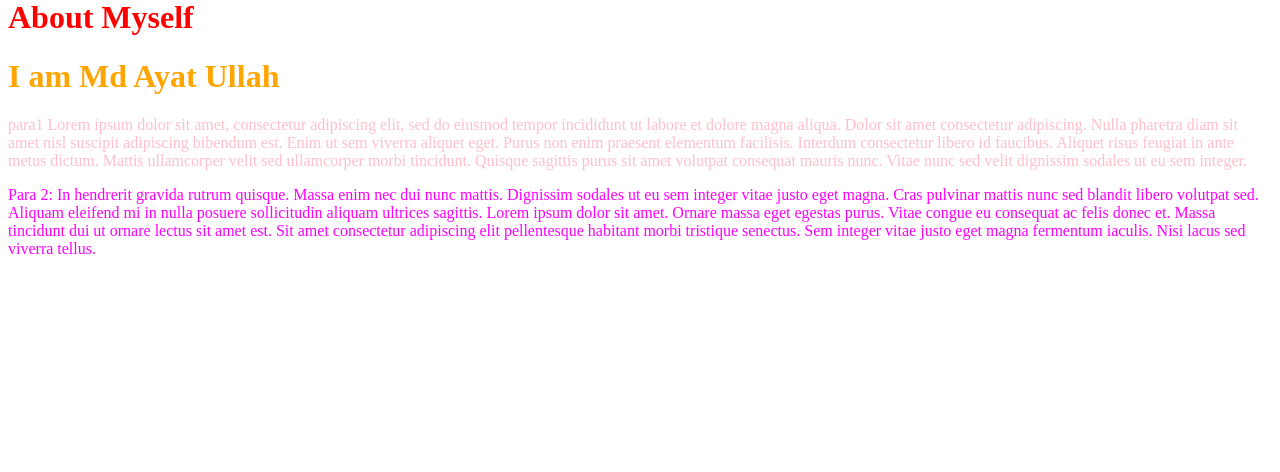
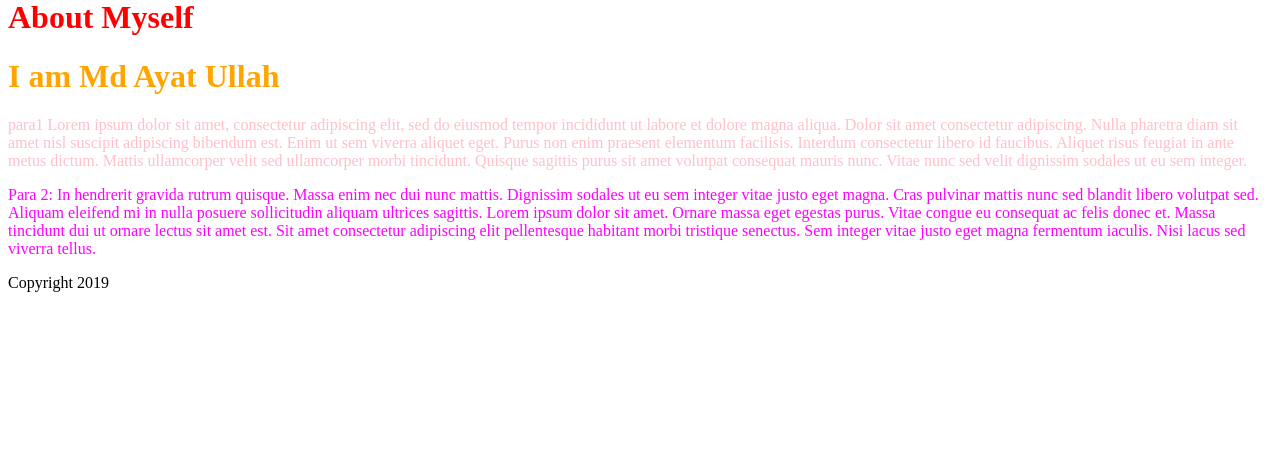
Before and after one commit to ayatullah7/wordcount-project, a Django app: page /about/ in a window 1280 px wide. Shown: the part 22-494 px from the top of the page. Run offline with Django 3.2, Linux system fonts and the light colour scheme.

Commit message:
copyright
I added copyright

```diff
--- a/templates/about.html
+++ b/templates/about.html
@@ -12,6 +12,8 @@
     <p style="color:magenta">Para 2: In hendrerit gravida rutrum quisque. Massa enim nec dui nunc mattis. Dignissim sodales ut eu sem integer vitae justo eget magna. Cras pulvinar mattis nunc sed blandit libero volutpat sed. Aliquam eleifend mi in nulla posuere sollicitudin aliquam ultrices sagittis. Lorem ipsum dolor sit amet. Ornare massa eget egestas purus. Vitae congue eu consequat ac felis donec et. Massa tincidunt dui ut ornare lectus sit amet est. Sit amet consectetur adipiscing elit pellentesque habitant morbi tristique senectus. Sem integer vitae justo eget magna fermentum iaculis. Nisi lacus sed viverra tellus.
     </p>
 
+    Copyright 2019
+
 
 
 
```
